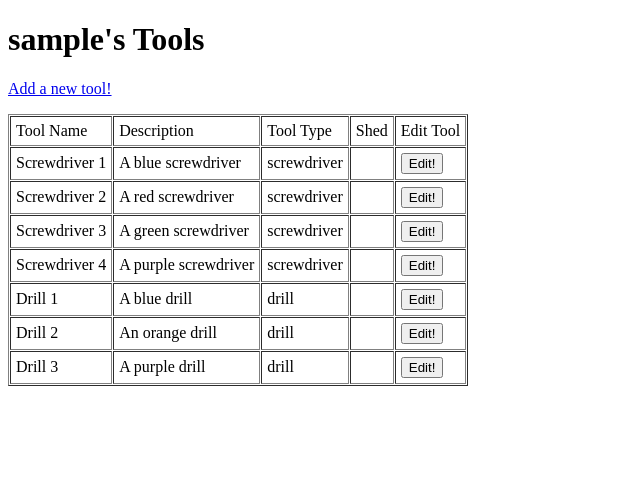
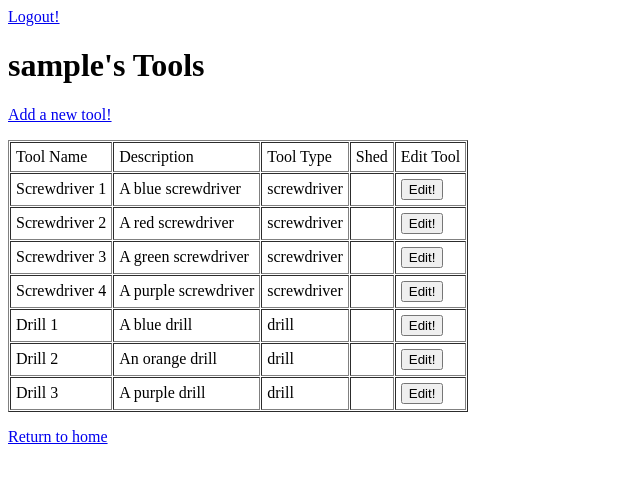
Before and after one commit to dxa4481/penguin, a Django app: template penguin/mysite/templates/user_tools.html in a window 1280 px wide. Shown: the top 483 px of the page, without its empty margins (0-640 px from the left). Run offline with Django 3.2, Linux system fonts and the light colour scheme; data comes from the database, SQL or seed files in the repository; tables that the repository leaves empty hold one stand-in row (values such as "Sample post"); the template is opened without the code that fills it: values that come from a table or form of the project are taken from there, most other values are stand-ins (such as "Sample title", 1, 10 or a date in 2020); parts of the project's set-up code (start-up, migrations or seed data) failed here and were passed over.

Commit message:
Added logout link to top of page Added return to homepage link to bottom of page
git-svn-id: svn+ssh://control.se.rit.edu/home/teams/261/s261-08d/svn/trunk@61 adf32048-93eb-11e3-923a-07678a7a3859

```diff
--- a/penguin/mysite/templates/user_tools.html
+++ b/penguin/mysite/templates/user_tools.html
@@ -1,6 +1,7 @@
 <!DOCTYPE html>
 <html>
 <body>
+	<a href="/logout">Logout!</a></p>
     <div>
 	<form method="POST">
 
@@ -58,5 +59,6 @@
 </table>
     </form>
     </div>
+	<p><a href="/user">Return to home</a></p>
 </body>
 </html>
```
